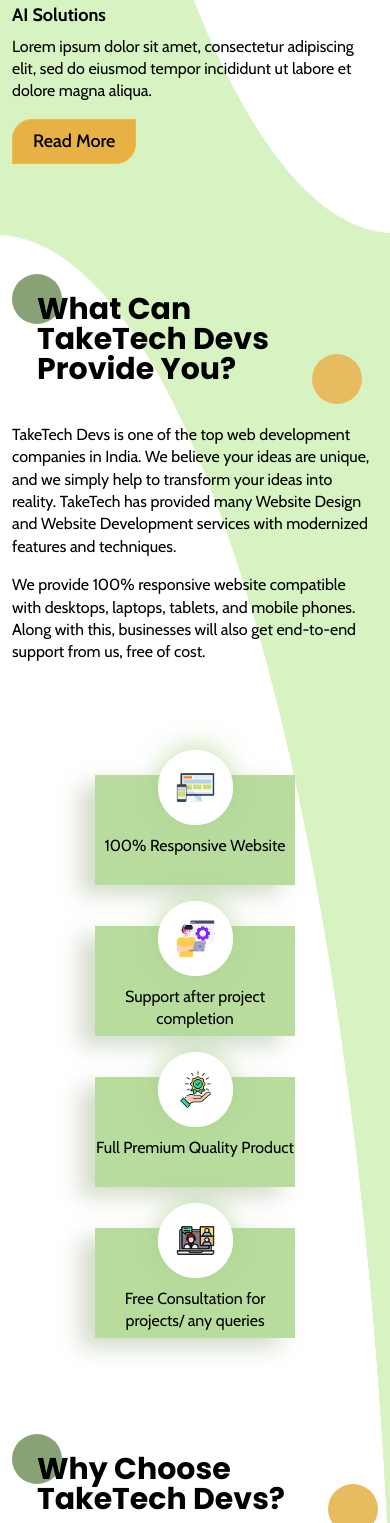
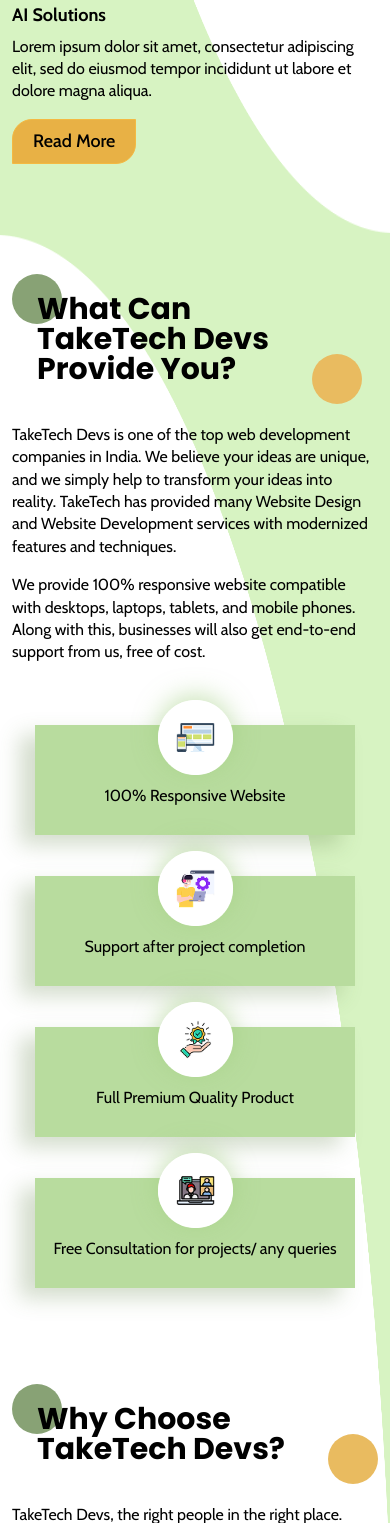
Before and after one commit to TakeTech-Devs/TTD-PHP, a PHP site: page /services.php in a window 390 px wide. Shown: the part 3632-5155 px from the top of the page. Run offline with PHP 8.4, Linux system fonts and the light colour scheme; some libraries are stand-ins or nearby versions.

Commit message:
changes in css 2

```diff
--- a/styles/contact-us.css
+++ b/styles/contact-us.css
@@ -4,7 +4,8 @@
 .contact-banner-image img {object-fit:contain;}
 
 .body-curve-left{background-image: url(../assets/images/ContactUs%20Bg.jpg);background-size: 100% 90%;}
-.home-contactus{margin-top: -30px;}
+.home-contactus{margin-top: 50px;}
+.home-footer {margin-bottom:-40px;}
 /* Contact Form Css */
 .contact-us-form-container {display:flex; align-items:center; justify-content:end;}
 .contactus-background-image {background-color: #fff;padding: 30px;border-radius: 25px;}
--- a/styles/services.css
+++ b/styles/services.css
@@ -46,11 +46,12 @@
 
 @media screen and (max-width: 768px) {
 .service-right-content-image {width:75px; height:75px; top:-50px;}
-.service-right-content p{width:200px;}
+.service-right-content p{width:320px;}
+.feedback-text{width: 600px;}
 }
 
 @media screen and (max-width: 575px) {
-.service-right-grid {padding-top:70px;}
+.service-right-grid {padding-top:20px;}
 .service-right-content {width:310px;}
 .feedback-text{width: 350px;}
 }
```
